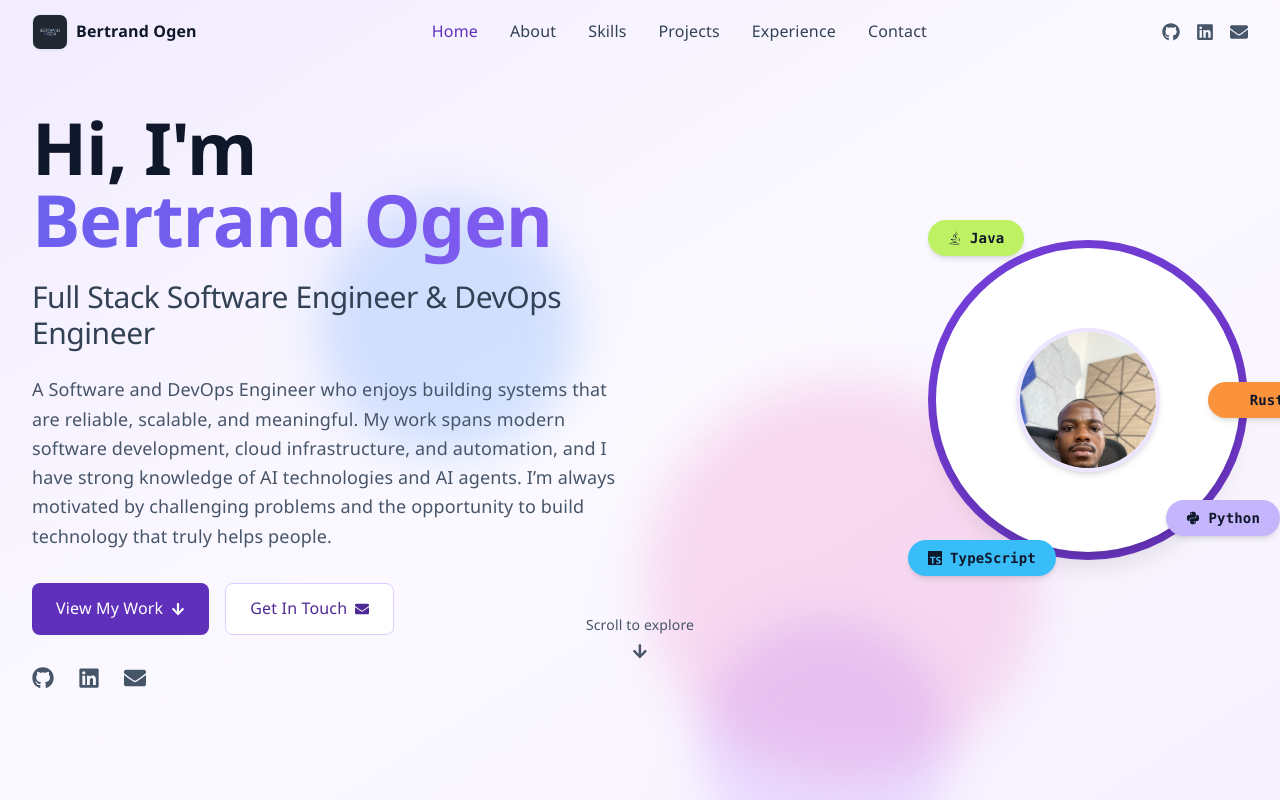
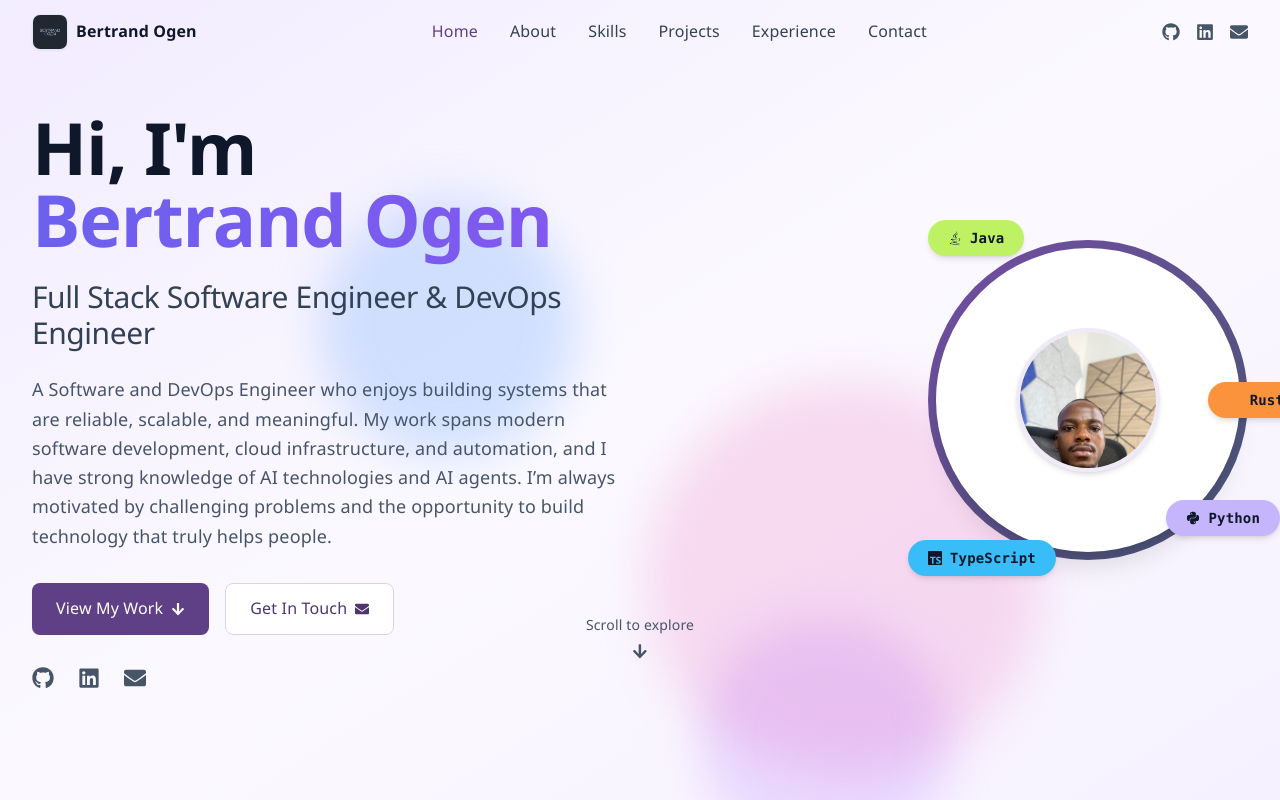
Before and after one commit to Ogenbertrand/portfolio, a React (Vite) app: page / in a window 1280 px wide. Shown: the top 800 px of the page. Built offline with nearby package versions, Linux system fonts and the light colour scheme; some icons are missing.

Commit message:
style: refine tailwind color palette

```diff
--- a/tailwind.config.js
+++ b/tailwind.config.js
@@ -8,40 +8,40 @@ export default {
     extend: {
       colors: {
         primary: {
-          50: '#f6f2ff',
-          100: '#ede5ff',
-          200: '#ddccff',
-          300: '#c3a8ff',
-          400: '#a47cf9',
-          500: '#8858ec',
-          600: '#733fda',
-          700: '#5f31ba',
-          800: '#4e2a96',
-          900: '#41257a',
+          50: '#f7f4fb',
+          100: '#efe9f8',
+          200: '#ddd0ee',
+          300: '#c3addf',
+          400: '#a487cc',
+          500: '#8865b8',
+          600: '#734ca3',
+          700: '#5f3f86',
+          800: '#4f356e',
+          900: '#3f2d58',
         },
         secondary: {
-          50: '#f7f4ff',
-          100: '#efe8ff',
-          200: '#e1d3ff',
-          300: '#ccb1ff',
-          400: '#b087ff',
-          500: '#955ff5',
-          600: '#7f45e2',
-          700: '#6b35c0',
-          800: '#562d9b',
-          900: '#46297d',
+          50: '#f4f5f9',
+          100: '#e9ecf4',
+          200: '#d4dbe9',
+          300: '#b4bfd6',
+          400: '#8f9fbe',
+          500: '#6f82a7',
+          600: '#5a6c8f',
+          700: '#485774',
+          800: '#39455d',
+          900: '#2d364a',
         },
         accent: {
-          50: '#fbf8ff',
-          100: '#f5efff',
-          200: '#ebddff',
-          300: '#dcc1ff',
-          400: '#c79cff',
-          500: '#af74ff',
-          600: '#9852f2',
-          700: '#833ad8',
-          800: '#6b31b0',
-          900: '#562c8a',
+          50: '#faf8fc',
+          100: '#f2ecf8',
+          200: '#e4d7f1',
+          300: '#d0b8e6',
+          400: '#b393d6',
+          500: '#9870c3',
+          600: '#8158aa',
+          700: '#6b4690',
+          800: '#573a74',
+          900: '#47305f',
         },
         gray: {
           50: '#f8fafc',
```
